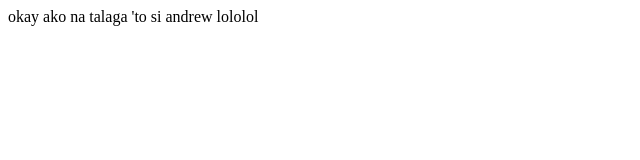
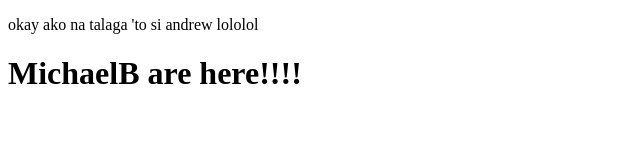
Before and after one commit to Kaiserkrow/WD11_TEAM_6, a plain HTML site: page index.html in a window 1280 px wide. Shown: the whole page, without its empty margins (0-640 px from the left). Drawn offline with Linux system fonts and the light colour scheme.

Commit message:
MGB try to commit to branch Andrew-Garcia

```diff
--- a/index.html
+++ b/index.html
@@ -6,5 +6,10 @@
     <meta name="viewport" content="width=device-width, initial-scale=1.0" />
     <title>Document</title>
   </head>
-  <body>okay ako na talaga 'to si andrew lololol</body>
+  <body>
+    <p>
+      okay ako na talaga 'to si andrew lololol</body>
+    </p>
+
+    <h1>MichaelB are here!!!!</h1>
 </html>
```
